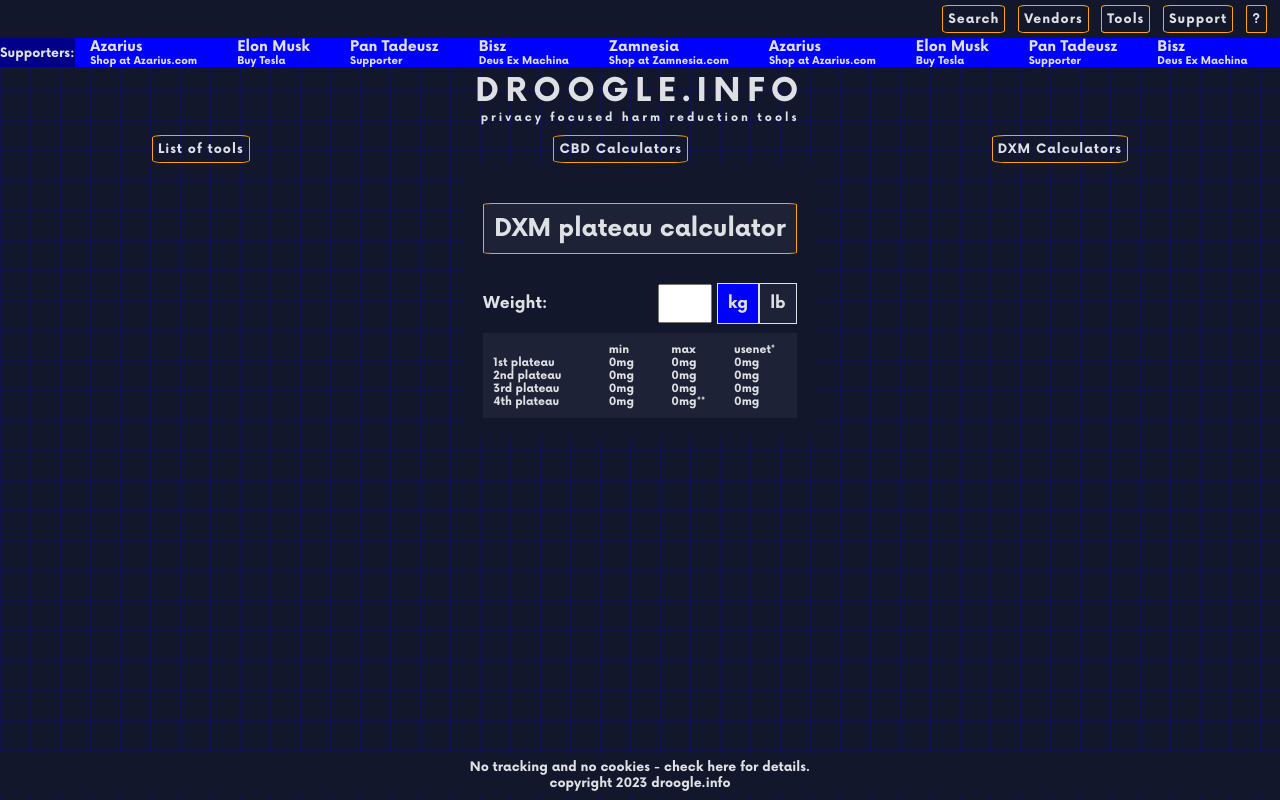
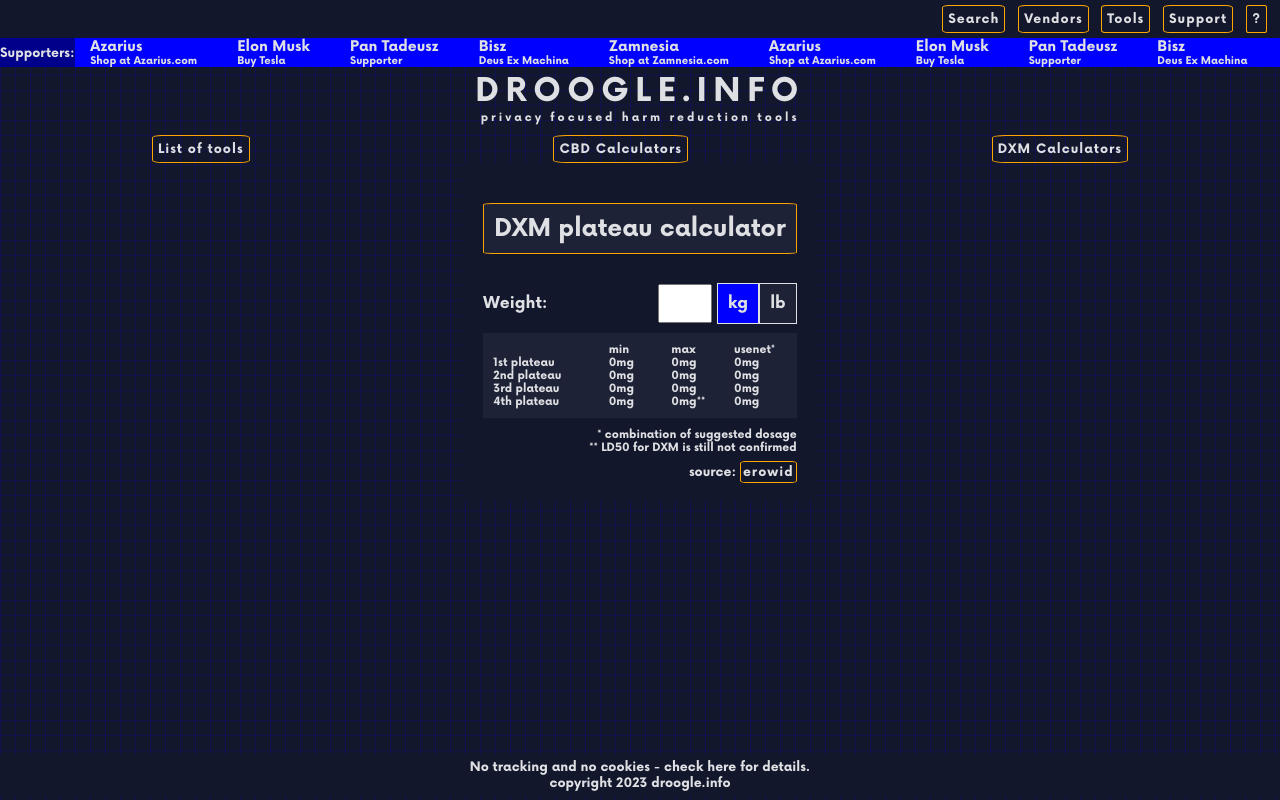
Before and after one commit to TomaszGoljat/droogle, a React (Create React App) app: page /tools/dxm in a window 1280 px wide. Built offline with nearby package versions, Linux system fonts and the light colour scheme.

Commit message:
modified:   src/App.css 	modified:   src/components/calculators/PlateauDXM.js

```diff
--- a/src/App.css
+++ b/src/App.css
@@ -20,6 +20,17 @@
   width: 100vw;
   font-family: "NowBold";
   font-size: 16px;
+}
+
+.tinyLink {
+  border: 1px solid orange;
+  padding: 2px;
+  border-radius: 10%;
+  letter-spacing: 1px;
+}
+
+.tinyLink:hover {
+  background-color: blue;
 }
 
 /*
@@ -479,6 +490,22 @@ footer > p {
   font-size: 70%;
 }
 
+.pDXM--source {
+  font-size: 80%;
+  text-align: right;
+  margin: 0;
+}
+
+.pDXM--disclaimer > p {
+ font-size: 70%;
+ text-align: right;
+ margin: 0;
+}
+
+.pDXM--footer {
+  display: flex;
+  flex-direction: column;
+}
 /* ..:: LOADING ::.. */
 
 .ring
--- a/src/components/calculators/PlateauDXM.js
+++ b/src/components/calculators/PlateauDXM.js
@@ -75,6 +75,16 @@ export default function PlateauDXM() {
                 <div>{Math.round(result[3][1])}mg**</div>
                 <div>{Math.round(result[3][2])}mg</div>
             </div>
+            <div className="pDXM--footer">
+           <div className="pDXM--disclaimer">
+                <p>* combination of suggested dosage</p>
+                <p>** LD50 for DXM is still not confirmed</p>
+                </div>
+            </div>
+            <div className="pDXM--source">
+                source: <a href="https://www.erowid.org/chemicals/dxm/faq/dxm_experience.shtml#toc.5.1" className="tinyLink">erowid</a>
+            </div>
+
         </div>
     )
 }
```
